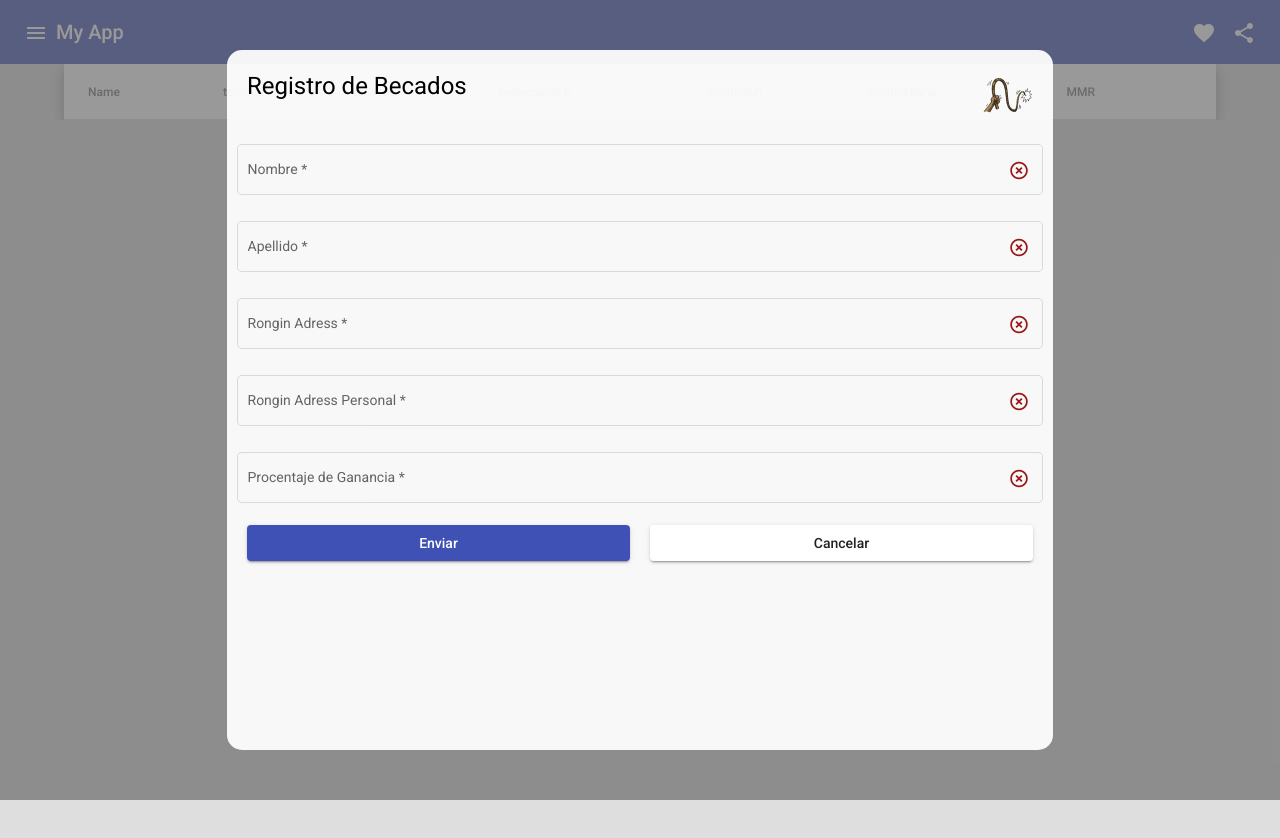
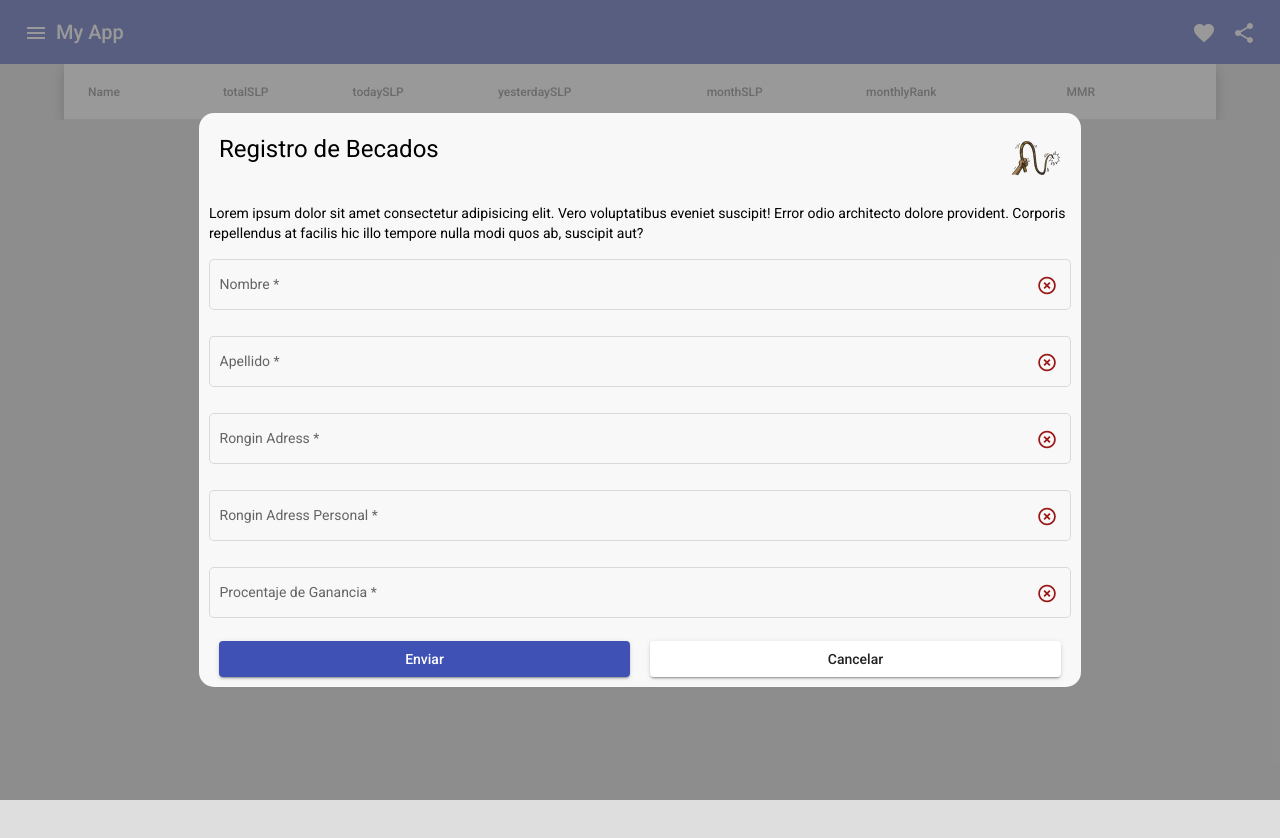
Before and after one commit to vrinox/axieAcademyTracker, an Angular app: page /scholars in a window 1280 px wide. Shown: the top 838 px of the page. Built offline with nearby package versions, Linux system fonts and the light colour scheme; no server answers; the database is empty.

Commit message:
se arreglo el problema del diseño del formulario

```diff
--- a/src/app/formulario-becado/formulario-becado.component.html
+++ b/src/app/formulario-becado/formulario-becado.component.html
@@ -4,6 +4,14 @@
             <h1>Registro de Becados</h1>
             <img src="../../assets/img/becado.png" alt="">
         </div>
+
+        <div class="form-becado__condicion">
+            <p>Lorem ipsum dolor sit amet consectetur adipisicing elit. Vero
+                voluptatibus eveniet suscipit! Error odio architecto dolore provident.
+                Corporis repellendus at facilis hic illo tempore nulla modi quos ab, suscipit aut?
+            </p>
+        </div>
+
 
         <mat-form-field appearance="outline" class="form-becado__contenedor-inputs">
             <mat-label>Nombre</mat-label>
--- a/src/app/formulario-becado/formulario-becado.component.sass
+++ b/src/app/formulario-becado/formulario-becado.component.sass
@@ -2,8 +2,9 @@
     width: 100%
     height: 100vh
     display: flex
+    align-items: center
     position: absolute
-    padding: 50px
+    padding: 10px
     background: #666565a8
     justify-content: center
     z-index: 50
```
